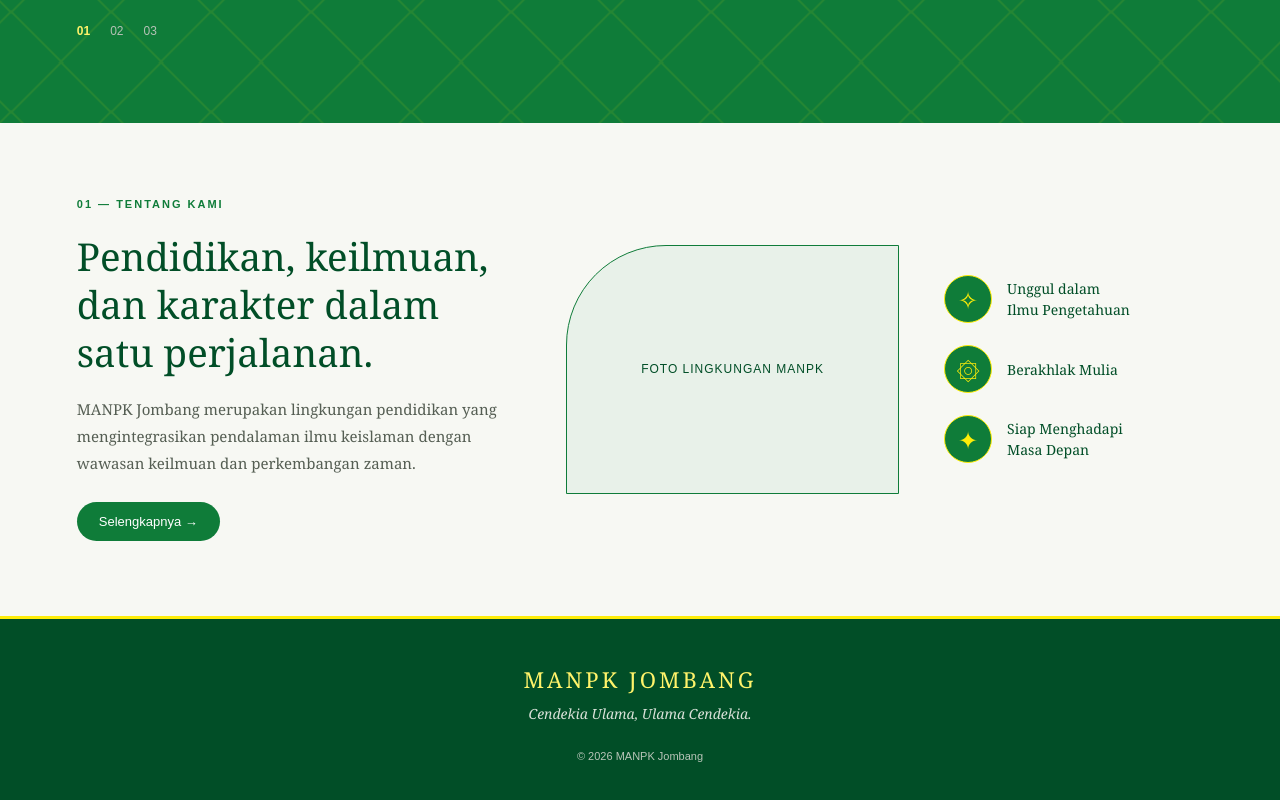
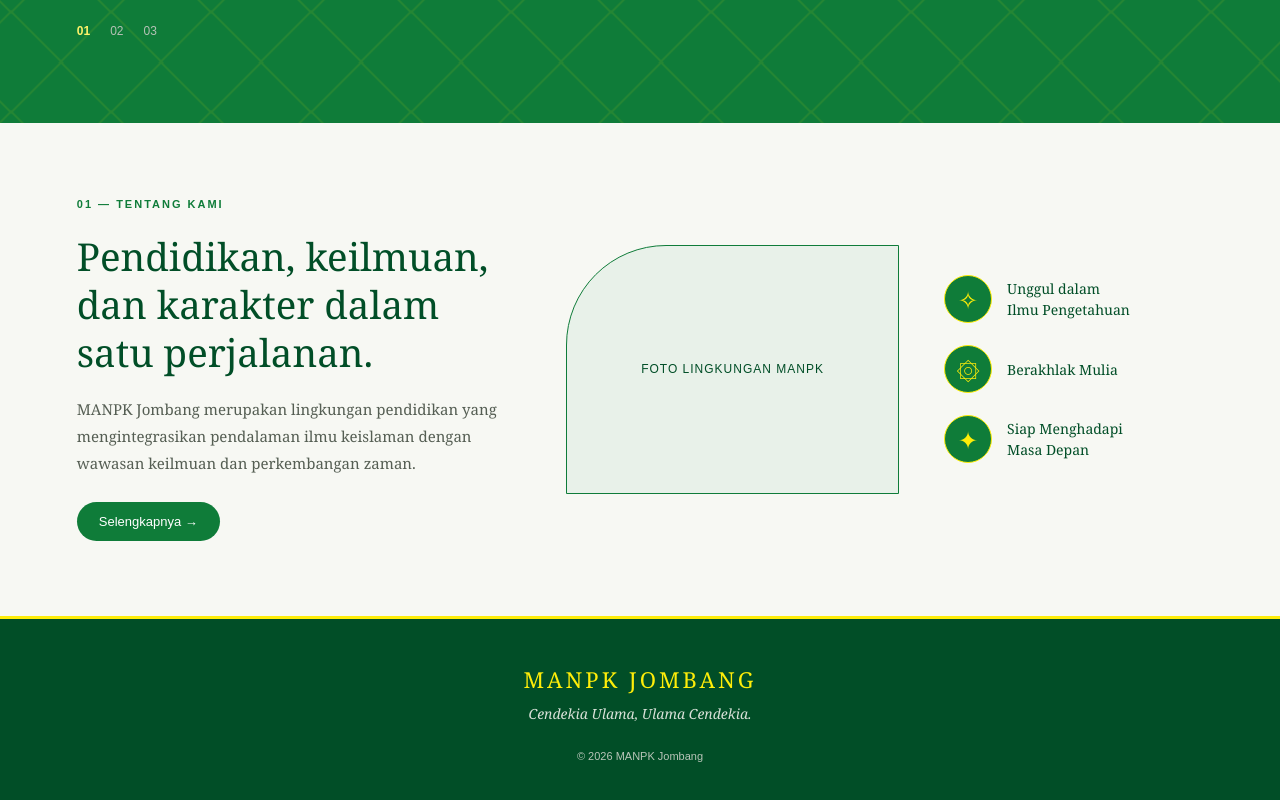
Before and after one commit to mediahassa/manpk-jombang, a plain HTML site: page index.html in a window 1280 px wide. Shown: the part 644-1444 px from the top of the page. Drawn offline with Linux system fonts and the light colour scheme.

Commit message:
Change footer heading color to var(--gold)

```diff
--- a/style.css
+++ b/style.css
@@ -486,7 +486,7 @@ a {
 }
 
 .footer-content h3 {
-  color: var(--gold-light);
+  color: var(--gold);
   font-size: 22px;
   font-weight: normal;
   letter-spacing: 3px;
```
